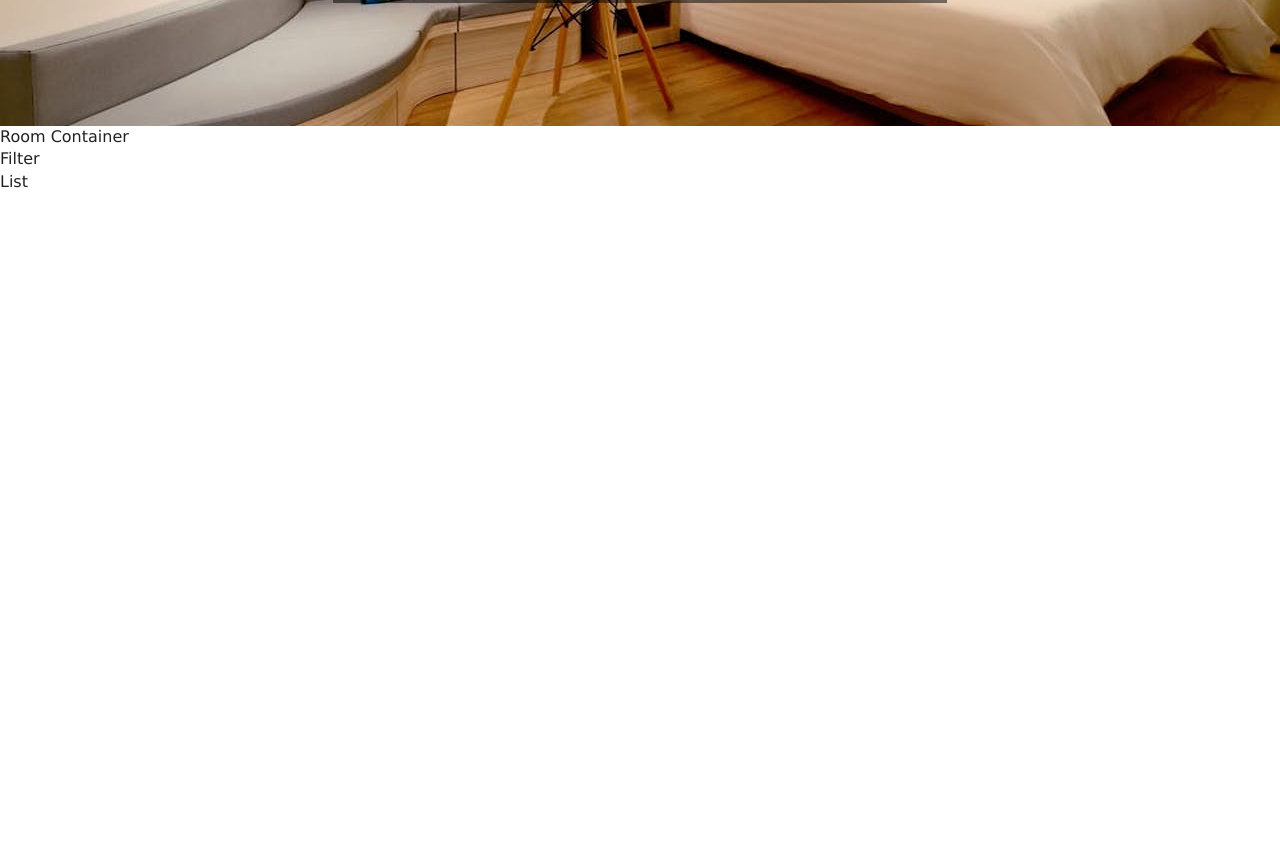
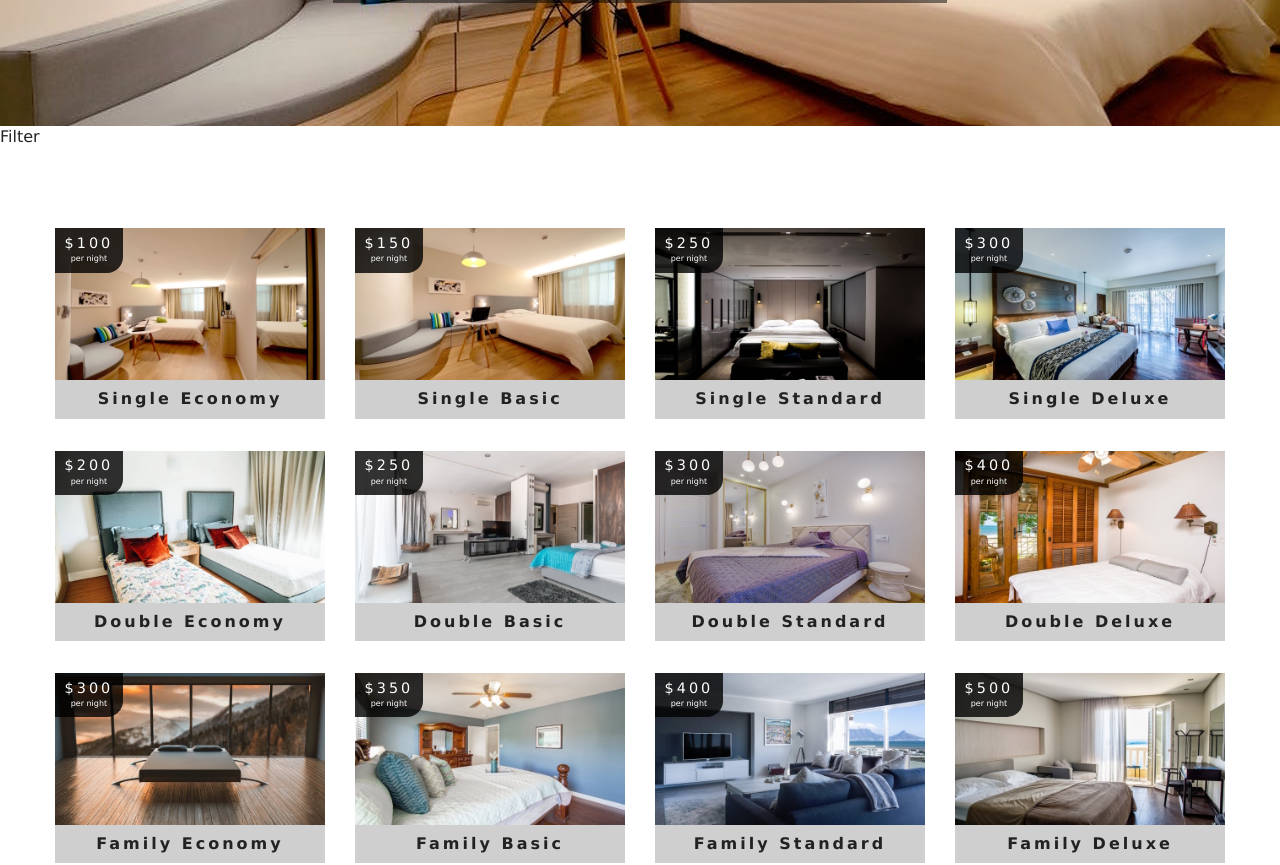
Before and after one commit to htxwebdev/react-hotelresort, a React (Create React App) app: page /rooms in a window 1280 px wide. Shown: the part 420-1285 px from the top of the page. Before the commit the page ends 800 px from the top, so only its background shows below. Built offline with nearby package versions, Linux system fonts and the light colour scheme.

Commit message:
Rooms page build out

```diff
--- a/src/components/RoomContainer.js
+++ b/src/components/RoomContainer.js
@@ -1,29 +1,52 @@
 import React from 'react'
 import RoomFilter from './RoomFilter'
 import RoomList from './RoomList'
-import { RoomConsumer } from '../context'
+import { withRoomConsumer } from '../context'
 import Loading from '../components/Loading'
 
-const RoomContainer = () => {
-
+function RoomContainer({ context }) {
+    const { loading, sortedRooms, rooms } = context
+    if (loading) {
+        return <Loading />
+    }
     return (
-        <RoomConsumer>
-            {
-                (value) => {
-
-                    console.log(value)
-                    return (
-                        <div>
-                            Room Container
-                            <RoomFilter />
-                            <RoomList />
-                        </div>
-                    )
-                }
-            }
-        </RoomConsumer>
-
+        <>
+            <RoomFilter rooms={rooms} />
+            <RoomList rooms={sortedRooms} />
+        </>
     )
 }
 
-export default RoomContainer
+export default withRoomConsumer(RoomContainer)
+
+// import React from 'react'
+// import RoomFilter from './RoomFilter'
+// import RoomList from './RoomList'
+// import { RoomConsumer } from '../context'
+// import Loading from '../components/Loading'
+
+// const RoomContainer = () => {
+
+//     return (
+//         <RoomConsumer>
+//             {
+//                 (value) => {
+//                     const { loading, sortedRooms, rooms } = value
+//                     if (loading) {
+//                         return <Loading />
+//                     }
+//                     return (
+//                         <div>
+//                             Room Container
+//                             <RoomFilter rooms={rooms} />
+//                             <RoomList rooms={sortedRooms} />
+//                         </div>
+//                     )
+//                 }
+//             }
+//         </RoomConsumer>
+
+//     )
+// }
+
+// export default RoomContainer
--- a/src/components/RoomList.js
+++ b/src/components/RoomList.js
@@ -1,10 +1,24 @@
 import React from 'react'
+import Room from '../components/Room'
 
-const RoomList = () => {
+const RoomList = ({ rooms }) => {
+    if (rooms.length === 0) {
+        return (
+            <div className="empty-search">
+                <h3>unfortunately no rooms matched your search parameters</h3>
+            </div>
+        )
+    }
     return (
-        <div>
-            List
-        </div>
+        <section className="roomslist">
+            <div className="roomslist-center">
+                {
+                    rooms.map(item => {
+                        return <Room key={item.id} room={item} />
+                    })
+                }
+            </div>
+        </section>
     )
 }
 
--- a/src/context.js
+++ b/src/context.js
@@ -8,18 +8,32 @@ class RoomProvider extends Component {
         rooms: [],
         sortedRooms: [],
         featuredRooms: [],
-        loading: true
+        loading: true,
+        type: 'all',
+        capacity: 1,
+        price: 0,
+        minPrice: 0,
+        maxPrice: 0,
+        minSize: 0,
+        maxSize: 0,
+        breakfast: false,
+        pets: false
     }
     // getData
 
     componentDidMount() {
         let rooms = this.formatData(items)
         let featuredRooms = rooms.filter(room => room.featured === true)
+        let maxPrice = Math.max(...rooms.map(item => item.price))
+        let maxSize = Math.max(...rooms.map(item => item.size))
         this.setState({
             rooms,
             featuredRooms,
             sortedRooms: rooms,
-            loading: false
+            loading: false,
+            price: maxPrice,
+            maxPrice,
+            maxSize
         })
     }
 
@@ -40,9 +54,20 @@ class RoomProvider extends Component {
         return room
     }
 
+    handleChange = event => {
+        const type = event.target.type
+        const name = event.target.name
+        const value = event.target.value
+        console.log(type, name, value)
+    }
+
+    filterRooms = () => {
+        console.log('filter')
+    }
+
     render() {
         return (
-            <RoomContext.Provider value={{ ...this.state, getRoom: this.getRoom }}>
+            <RoomContext.Provider value={{ ...this.state, getRoom: this.getRoom, handleChange: this.handleChange }}>
                 {this.props.children}
             </RoomContext.Provider>
         )
@@ -51,4 +76,12 @@ class RoomProvider extends Component {
 
 const RoomConsumer = RoomContext.Consumer;
 
+export function withRoomConsumer(Component) {
+    return function ConsumerWrapper(props) {
+        return <RoomConsumer>
+            {value => <Component {...props} context={value} />}
+        </RoomConsumer>
+    }
+}
+
 export { RoomProvider, RoomConsumer, RoomContext }
--- a/src/pages/SingleRoom.js
+++ b/src/pages/SingleRoom.js
@@ -1,6 +1,5 @@
 import React, { Component } from 'react'
 import defaultBcg from '../images/room-1.jpeg'
-import Hero from '../components/Hero'
 import Banner from '../components/Banner'
 import { Link } from 'react-router-dom'
 import { RoomContext } from '../context'
```
